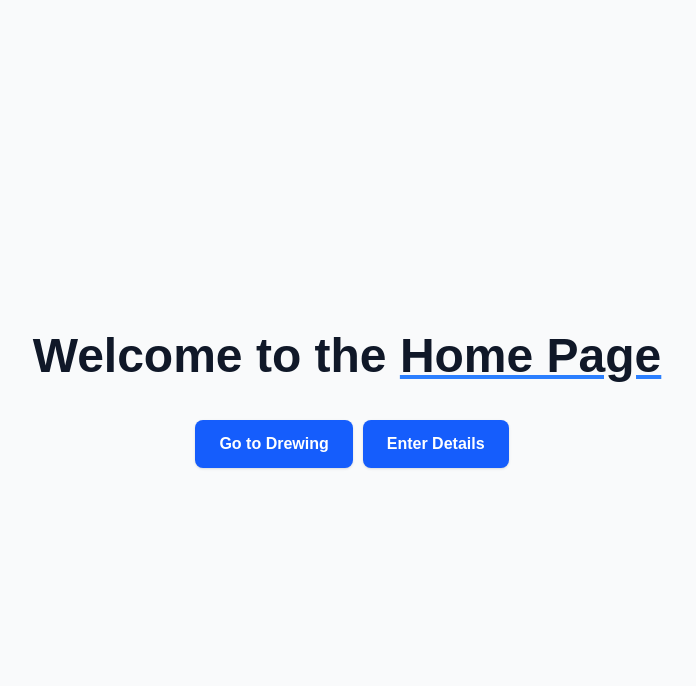
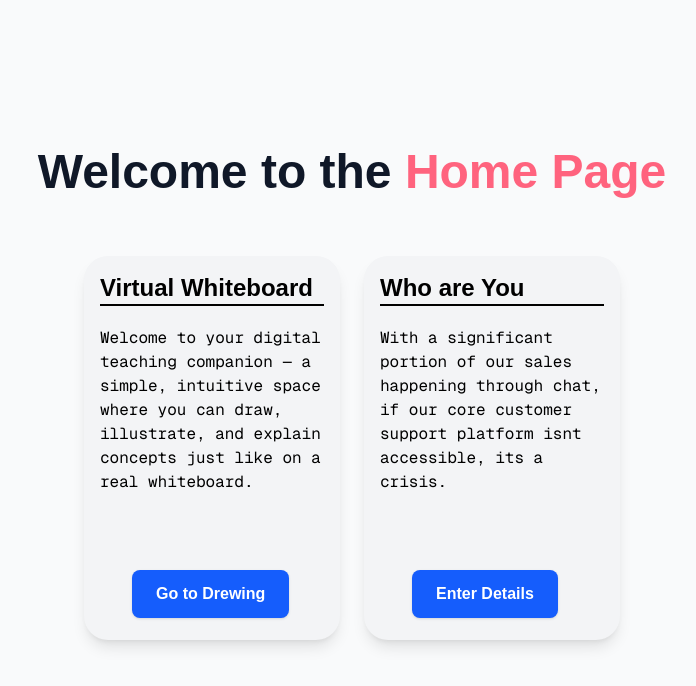
Before and after one commit to nihalmehaboob/Drewing_Demo, a Next.js app: page / in a window 1280 px wide. Shown: the top 686 px of the page, without its empty margins (288-984 px from the left). Built offline with nearby package versions, Linux system fonts and the light colour scheme.

Commit message:
nothing much styled home page view

```diff
--- a/app/Drewing/page.tsx
+++ b/app/Drewing/page.tsx
@@ -6,7 +6,7 @@ const DrewPage = () => {
     <main className="min-h-screen bg-gray-50 dark:bg-gray-900 flex flex-col items-center justify-center px-4">
       <div className="text-center">
         <h1 className="text-5xl font-extrabold text-gray-900 dark:text-white mb-6">
-          Welcome to the <span className="underline decoration-purple-500">Drew Page</span>
+          Welcome to the <span className=" text-rose-400">Drew Page</span>
         </h1>
         <Link href="/">
           <button className="mt-4 px-6 py-3 bg-purple-600 hover:bg-purple-700 text-white font-semibold rounded-lg shadow transition duration-300">
--- a/app/FormPage/page.tsx
+++ b/app/FormPage/page.tsx
@@ -30,8 +30,9 @@ import supabase from '../../lib/supabase';
     } else {
         // Success
         setUsername('');
-        setEmail('');
-        alert("User added successfully!");
+      setEmail('');
+      alert("User added successfully!");
+
     }
 }
 
--- a/app/page.tsx
+++ b/app/page.tsx
@@ -1,23 +1,51 @@
 import Link from 'next/link';
 
 export default function Home() {
-  return (
-    <main className="min-h-screen bg-gray-50 dark:bg-gray-900 flex flex-col items-center justify-center px-4">
-      <div className="text-center space-x-2.5">
-        <h1 className="text-5xl font-extrabold text-gray-900 dark:text-white mb-6">
-          Welcome to the <span className="underline decoration-blue-500">Home Page</span>
-        </h1>
+  const randomcard=()=>{
+    return (
+      <>
+      <div className='flex items-center justify-between '>
+      <div className="m-3 p-4 bg-gray-100 w-64 h-96 rounded-3xl flex-col justify-between shadow-lg">
+        <h1 className='text-2xl font-bold text-black mb-5 border-b-2 '> Virtual Whiteboard </h1>
+        <p className='text-black mb-15 font-mono'>Welcome to your digital teaching companion — a simple, intuitive space where you can draw, illustrate, and explain concepts just like on a real whiteboard.</p>
         <Link href="/Drewing">
-          <button className="mt-4 px-6 py-3 bg-blue-600 hover:bg-blue-700 text-white font-semibold rounded-lg shadow transition duration-300">
+          <button className="mt-4 px-6 py-3 bg-blue-600 hover:bg-blue-700 text-white font-semibold rounded-lg shadow transition duration-300 ml-8">
             Go to Drewing
           </button>
         </Link>
-        <Link href="/FormPage">
-          <button className="mt-4 px-6 py-3 bg-blue-600 hover:bg-blue-700 text-white font-semibold rounded-lg shadow transition duration-300">
+      </div>
+      <div className="m-3 p-4 bg-gray-100 w-64 h-96 rounded-3xl flex-col justify-between shadow-lg">
+        <h1 className='text-2xl font-bold text-black mb-5 border-b-2 '> Who are You </h1>
+        <p className='text-black mb-15 font-mono'>With a significant portion of our sales happening through chat, if our core customer support platform isnt accessible, its a crisis.</p>
+         <Link href="/FormPage">
+          <button className="mt-4 px-6 py-3 bg-blue-600 hover:bg-blue-700 text-white font-semibold rounded-lg shadow transition duration-300 ml-8">
            Enter Details
           </button>
         </Link>
       </div>
+      </div>
+      </>
+    );
+  }
+  return (
+    <main className="min-h-screen bg-gray-50 dark:bg-gray-900 flex flex-col items-center justify-center px-4">
+      <div className="text-center space-x-2.5 mb-6">
+        <h1 className="text-5xl font-extrabold text-gray-900 dark:text-white mb-6">
+          Welcome to the <span className=" text-rose-400">Home Page</span>
+        </h1>
+        {/* <Link href="/Drewing">
+          <button className="mt-4 px-6 py-3 bg-blue-600 hover:bg-blue-700 text-white font-semibold rounded-lg shadow transition duration-300">
+            Go to Drewing
+          </button>
+        </Link> */}
+        {/* <Link href="/FormPage">
+          <button className="mt-4 px-6 py-3 bg-blue-600 hover:bg-blue-700 text-white font-semibold rounded-lg shadow transition duration-300">
+           Enter Details
+          </button>
+        </Link> */}
+      </div>
+    {randomcard()}
     </main>
+
   );
 }
```
